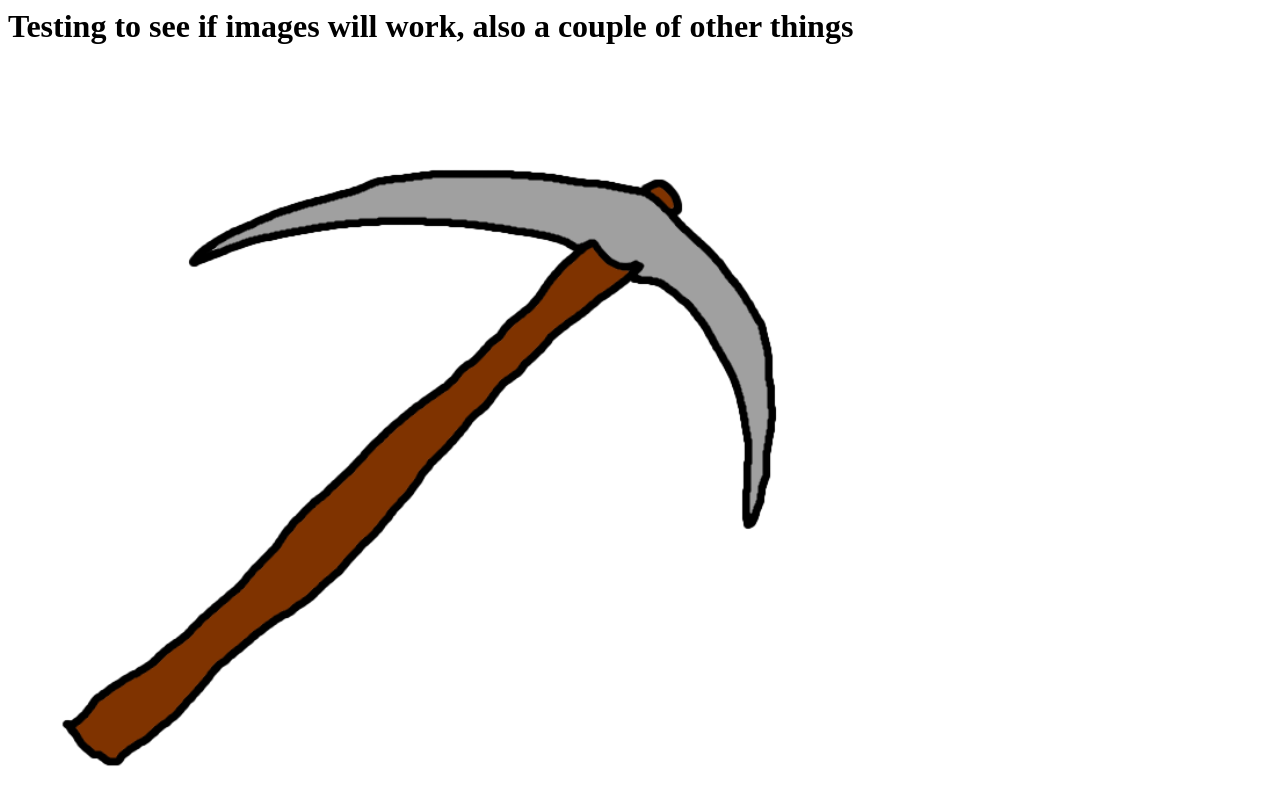
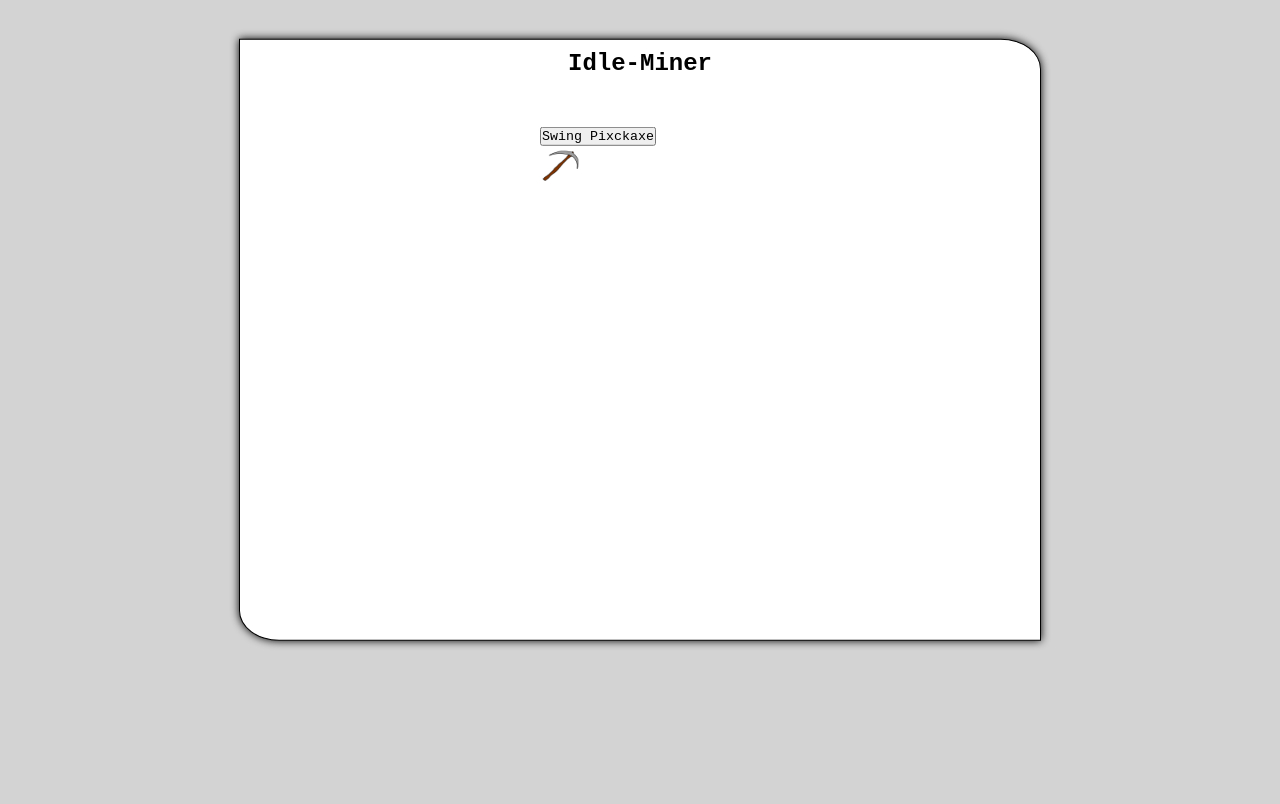
Before and after one commit to DanteHoyle/idle-miner, a plain HTML site: page html/game.html in a window 1280 px wide. Drawn offline with Linux system fonts and the light colour scheme.

Commit message:
added some animation stuff, and made a ui for game

```diff
--- /dev/null
+++ b/css/game.css
@@ -0,0 +1,49 @@
+.center {
+    position: absolute;
+    top: 50%;
+    left: 50%;
+    transform: translate(-50%, -60%);
+}
+
+body {
+    background-color: lightgrey;
+}
+
+#main-control-box {
+    width: 800px;
+    height: 600px;
+    border-radius: 0% 5%;
+    border: solid black 1px;
+    box-shadow: black 0px 0px 8px;
+    background-color: white;
+    overflow-y: auto;
+}
+
+#main-control-box h2 {
+    text-align: center;
+    margin-top: 10px;
+}
+
+#pickaxe {
+    width: 40px;
+}
+
+.swing {
+    animation-name: swing;
+    animation-duration: 1s;
+    animation-iteration-count: infinite;
+}
+
+.box {
+    width: 200px;
+    margin: auto;
+
+    margin-top: 50px;
+}
+
+@keyframes swing {
+    0%   {transform: rotate(0deg);}
+    40%  {transform: rotate(-20deg);}
+    80%  {transform: rotate(85deg);}
+    100% {transform: rotate(0deg);}
+}
--- a/html/game.html
+++ b/html/game.html
@@ -3,10 +3,19 @@
 <head>
     <meta charset="UTF-8">
     <link rel="icon" href="../images/favicon.ico">
+    <link rel="stylesheet" href="../css/game.css">
+    <link rel="stylesheet" href="../css/everything.css">
+    <script src="../js/mainloop.js"></script>
     <title>Main Game</title>
 </head>
 <body>
-    <h1>Testing to see if images will work, also a couple of other things</h1>
-    <img src="../images/pickaxe.png" alt="">
+    <div id="main-control-box" class="center">
+        <h2>Idle-Miner</h2>
+        <div class="box">
+            <button onclick="swing_pick_axe()">Swing Pixckaxe</button> <br>
+            <img src="../images/pickaxe.png" alt="" id="pickaxe">
+        </div>
+
+    </div>
 </body>
 </html>
--- a/js/mainloop.js
+++ b/js/mainloop.js
@@ -0,0 +1,15 @@
+function swing_pick_axe() {
+    start_animation("pickaxe", "swing", 1000);
+}
+
+function start_animation(id, animation_name, duration) {
+    var object = document.getElementById(id);
+    object.classList.add(animation_name);
+    setTimeout(() => {end_animation(object, animation_name);}, duration);
+}
+
+function end_animation(object, animation_name) {
+    object.classList.remove(animation_name);
+    console.log("Yo!")
+
+}
```
